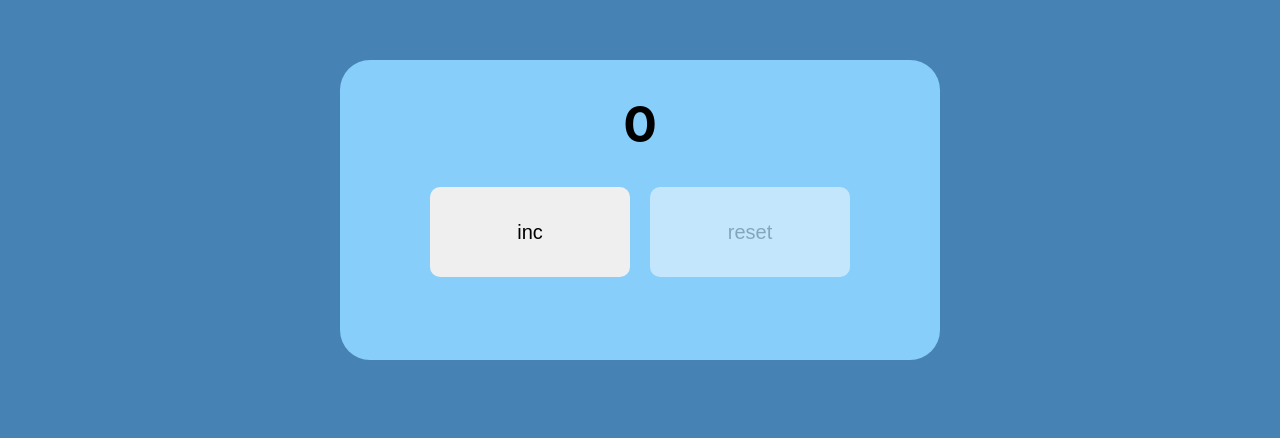
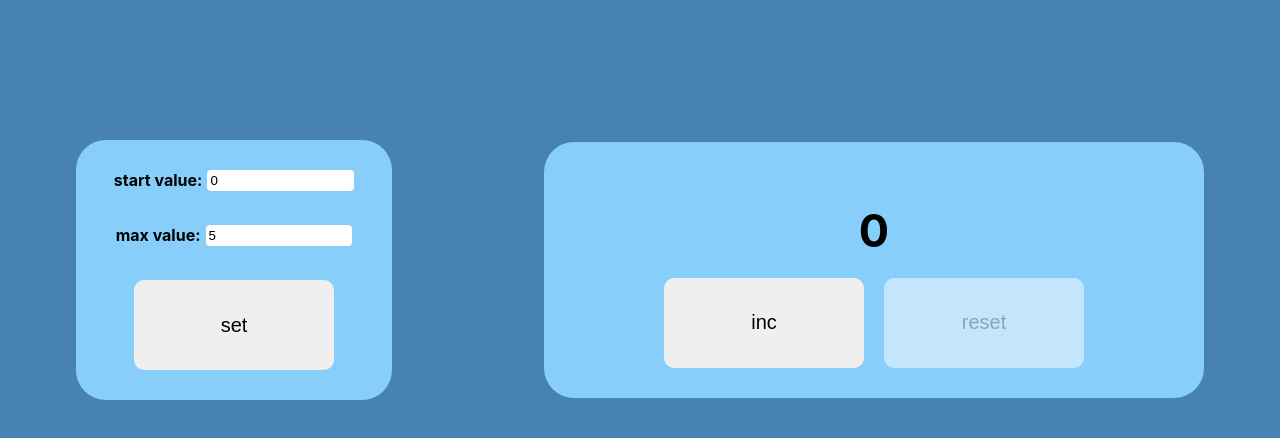
Before and after one commit to AlekseiCherenkevich/exam-monday-counter, a React (Create React App) app: page / in a window 1280 px wide. Shown: the part 130-568 px from the top of the page. Built offline with nearby package versions, Linux system fonts and the light colour scheme.

Commit message:
add cheking settings

```diff
--- a/src/App.css
+++ b/src/App.css
@@ -1,15 +1,57 @@
 
 
 .App {
-  position: absolute;
-  left: 50%;
-  top: 50%;
-  transform: translateX(-50%) translateY(-70%);
-  width: 600px;
-  height: 300px;
-  text-align: center;
+  width: 100%;
+  height: 100vh;
+  display: flex;
+  justify-content: space-around;
+  align-items: center;
+}
+
+.counterWrapper {
+  padding: 30px;
+  display: flex;
+  flex-direction: column;
+  justify-content: space-between;
+  align-items: center;
+  max-width: 600px;
+  width: 50%;
   background-color: lightskyblue;
   border-radius: 30px;
+}
+
+.settings {
+  padding: 30px;
+  display: flex;
+  flex-direction: column;
+  align-items: center;
+  justify-content: space-between;
+  width: 20%;
+  height: 200px;
+  background-color: lightskyblue;
+  border-radius: 30px;
+}
+
+.inputWrapper {
+  display: flex;
+  justify-content: center;
+}
+
+.inputWrapper > input {
+  margin-left: 5px;
+  width: 55%;
+  padding: 3px;
+  border: none;
+  border-radius: 4px;
+}
+
+.settingsValues {
+  font-weight: bold;
+}
+
+.counterValue {
+  margin-bottom: 20px;
+  font-size: 45px;
 }
 
 .App-logo {
--- a/src/App.tsx
+++ b/src/App.tsx
@@ -1,26 +1,64 @@
-import React, {useState} from 'react';
+import React, {useEffect, useState} from 'react';
+import './App.css';
+import {Counter} from "./components/Counter";
+import {Settings} from "./components/Settings";
 
-import './App.css';
-import Count from "./components/Count";
-import Button from "./components/Button";
+export type StateType = {
+    start: number
+    max: number
+    count: number
+    message: MessageType
+}
+
+export type MessageType = '' | 'Incorrect value!' | "enter values and press 'set'"
 
 function App() {
-    const [count, setCount] = useState<number>(0)
+    const [state, setState] = useState<StateType>({start: 0, max: 5, count: 0, message: ''})
+
     const increase = () => {
-        if (count < 5) {
-            setCount(count + 1)
+        if (state.count < state.max) {
+            setState({...state, count: state.count + 1, message: ''})
         }
     }
     const reset = () => {
-        setCount(0)
+        setState({...state, count: state.start, message: ''})
     }
+
+    const changeStartValue = (start: number) => {
+        if (start >= state.max || start < 0) {
+            setState({...state, start: start, message: "Incorrect value!"})
+        } else {
+            setState({...state, start: start, message: "enter values and press 'set'"})
+        }
+    }
+
+    const changeMaxValue = (max: number) => {
+        if (max <= state.start) {
+            setState({...state, max: max, message: "Incorrect value!"})
+        } else {
+            setState({...state, max: max, message: "enter values and press 'set'"})
+        }
+    }
+
+    const setLocalStorage = () => {
+        localStorage.setItem('counterState', JSON.stringify({
+            start: state.start, max: state.max, count: state.start, message: ''
+        }))
+        reset()
+    }
+
+    useEffect(()=>{
+        const localStorageData = localStorage.getItem('counterState')
+        if(localStorageData) {
+            setState(JSON.parse(localStorageData))
+        }
+    },[])
+
+
     return (
         <div className="App">
-            <Count fontColor={count === 5 ? 'red' : 'black'} count={count}/>
-            <>
-                <Button isDisabled={count === 5} callback={increase}>inc</Button>
-                <Button isDisabled={count === 0} callback={reset}>reset</Button>
-            </>
+            <Settings  state={state} changeStartValue={changeStartValue} changeMaxValue={changeMaxValue} setLocalStorage={setLocalStorage}/>
+            <Counter {...state} increase={increase} reset={reset}/>
         </div>
     );
 }
--- a/src/components/Button.module.css
+++ b/src/components/Button.module.css
@@ -1,3 +1,12 @@
+.button {
+    width: 200px;
+    height: 90px;
+    font-size: 20px;
+    border-radius: 10px;
+    border: none;
+    margin: 0 10px
+}
+
 .button:hover {
     background-color: cornflowerblue;
     color: white;
--- a/src/components/Button.tsx
+++ b/src/components/Button.tsx
@@ -9,17 +9,9 @@ type ButtonPropsType = {
 
 const Button: React.FC<ButtonPropsType> = (props) => {
     const {children, callback, isDisabled} = props
-    const style = {
-        width: '200px',
-        height: '90px',
-        fontSize: '20px',
-        borderRadius: '10px',
-        border: 'none',
-        margin: '0 10px'
-    }
+
     return (
         <button className={s.button}
-            style={style}
             disabled={isDisabled}
             onClick={callback}
         >{children}</button>
--- a/src/components/Count.tsx
+++ b/src/components/Count.tsx
@@ -1,18 +1,17 @@
 import React from 'react';
 
 type CountPropsType = {
-    count?: number
+    count?: number | string
     fontColor?: string
 }
 
 const Count: React.FC<CountPropsType> = (props) => {
     const {count, fontColor} = props
     const style = {
-        fontSize: '50px',
         color: fontColor
     }
 
-    return <h1 style={style}>{count}</h1>
+    return <h1 className='counterValue' style={style}>{count}</h1>
 };
 
 export default Count;
--- /dev/null
+++ b/src/components/Counter.tsx
@@ -0,0 +1,33 @@
+import React from "react";
+import Count from "./Count";
+import Button from "./Button";
+import {MessageType} from "../App";
+
+type CounterPropsType = {
+    count: number
+    start: number
+    max: number
+    message: MessageType
+    increase: () => void
+    reset: () => void
+}
+
+export const Counter: React.FC<CounterPropsType> = (props) => {
+    const {count ,start, max, message, increase, reset} = props
+
+    const getFontColor = () => {
+        if (message === 'Incorrect value!' || count === max) {
+            return 'red'
+        } else {
+            return 'black'
+        }
+    }
+
+    return <div className='counterWrapper'>
+        <Count fontColor={getFontColor()} count={message ? message : count}/>
+        <div>
+            <Button isDisabled={count === max || message !== ''} callback={increase}>inc</Button>
+            <Button isDisabled={count === start || message !== ''} callback={reset}>reset</Button>
+        </div>
+    </div>
+}
--- /dev/null
+++ b/src/components/Settings.tsx
@@ -0,0 +1,43 @@
+import React, {ChangeEvent} from "react";
+import Button from "./Button";
+import {StateType} from "../App";
+
+type SettingsPropsType = {
+    state: StateType
+    changeStartValue: (start: number) => void
+    changeMaxValue: (max: number) => void
+    setLocalStorage: () => void
+}
+
+export const Settings: React.FC<SettingsPropsType> = (props) => {
+    const {state, changeStartValue, changeMaxValue, setLocalStorage} = props
+
+    const onChangeStartValueHandler = (e: ChangeEvent<HTMLInputElement>) => {
+        changeStartValue(+e.currentTarget.value)
+    }
+    const onChangeMaxValueHandler = (e: ChangeEvent<HTMLInputElement>) => {
+        changeMaxValue(+e.currentTarget.value)
+    }
+
+    return <div className='settings'>
+        <div className='inputWrapper'>
+            <span className='settingsValues'>start value: </span>
+            <input
+                value={state.start}
+                type="number"
+                onChange={onChangeStartValueHandler}
+                style={state.message === "Incorrect value!" ? {backgroundColor: 'red'} : undefined}
+            />
+        </div>
+        <div className='inputWrapper'>
+            <span className='settingsValues'>max value: </span>
+            <input
+                type="number"
+                value={state.max}
+                onChange={onChangeMaxValueHandler}
+                style={state.max <= state.start ? {backgroundColor: 'red'} : undefined}
+            />
+        </div>
+        <Button isDisabled={state.message === "Incorrect value!"} callback={setLocalStorage}>set</Button>
+    </div>
+}
--- a/src/index.tsx
+++ b/src/index.tsx
@@ -8,9 +8,7 @@ const root = ReactDOM.createRoot(
   document.getElementById('root') as HTMLElement
 );
 root.render(
-  <React.StrictMode>
     <App />
-  </React.StrictMode>
 );
 
 // If you want to start measuring performance in your app, pass a function
```
